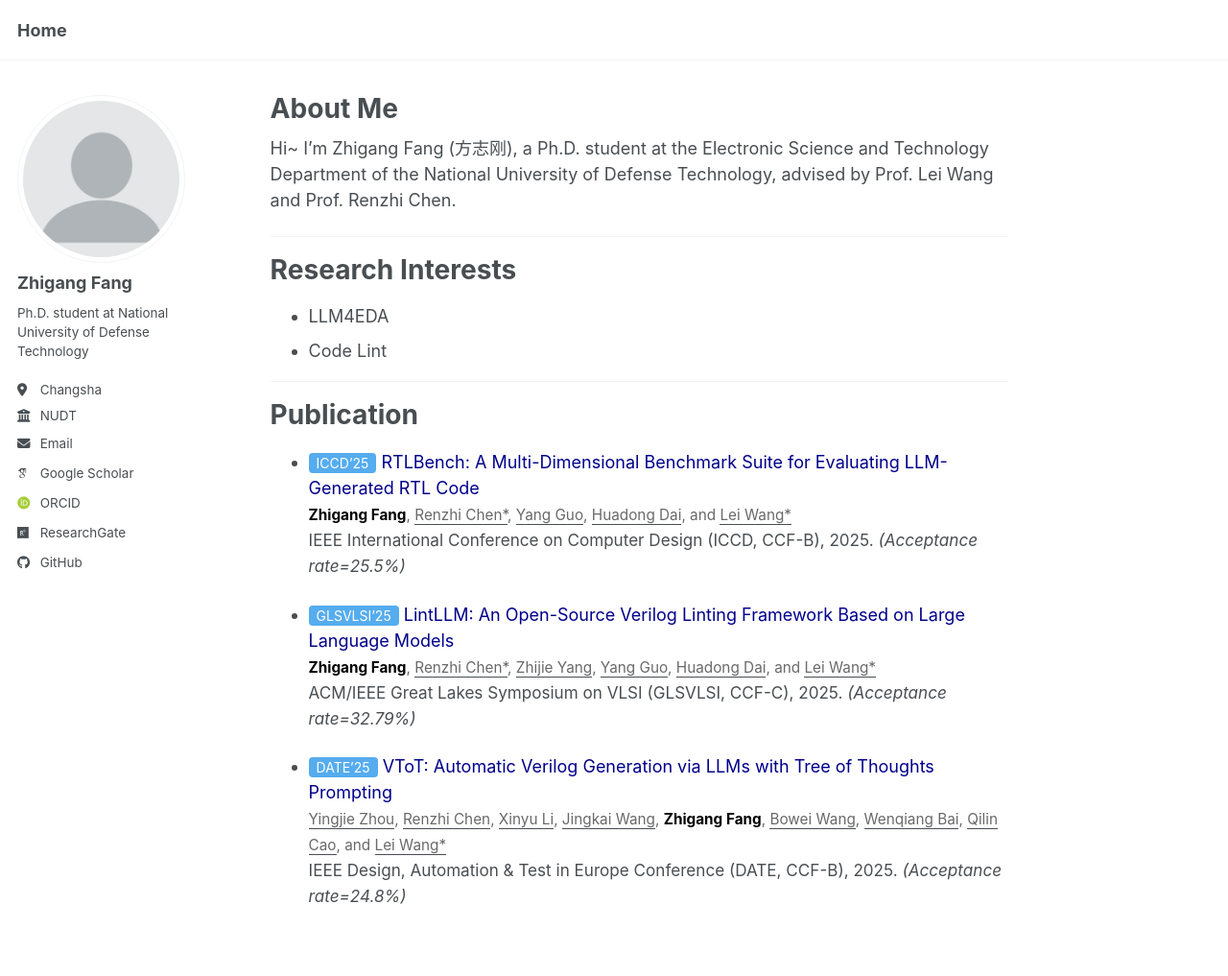
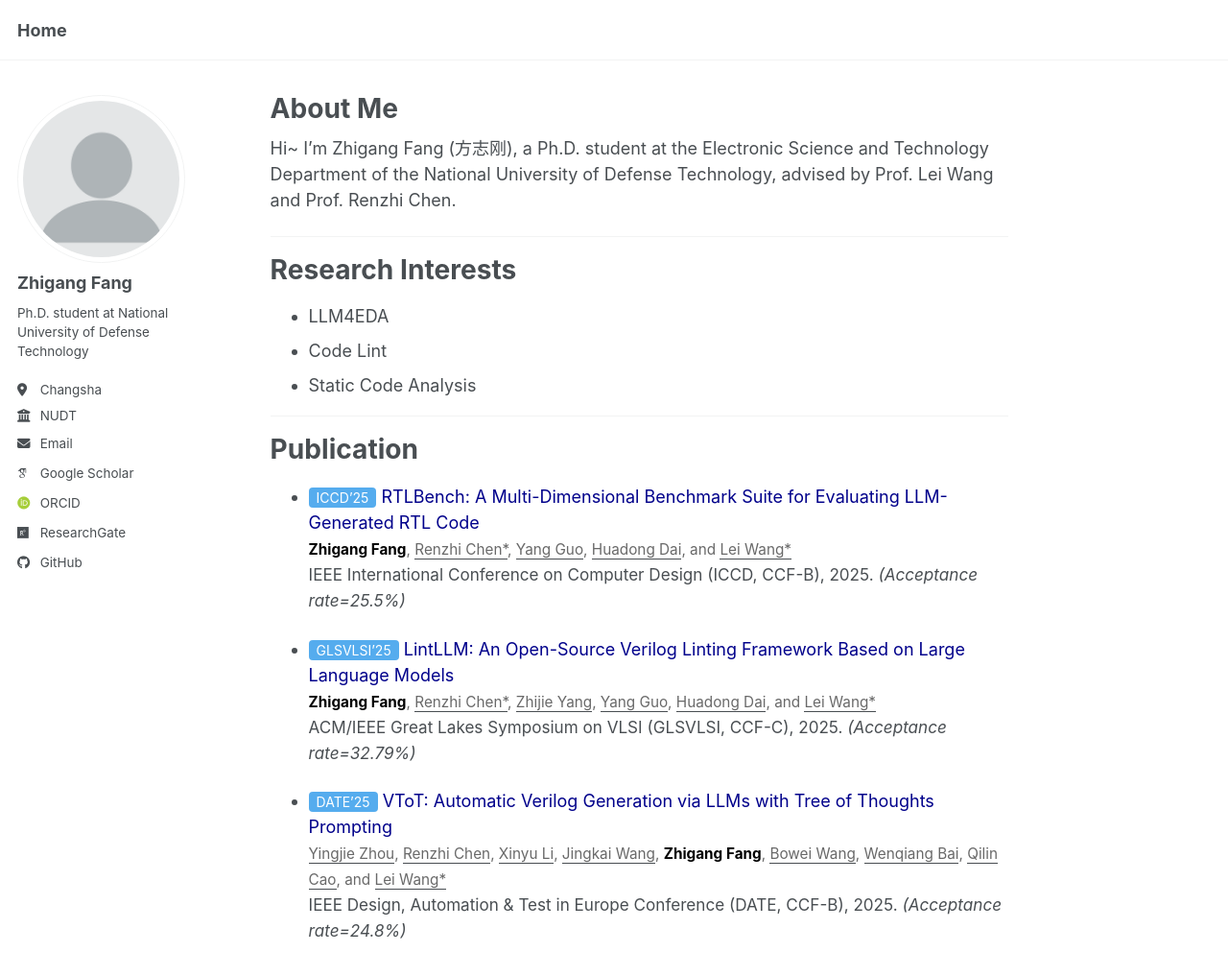
Before and after one commit to fangzhigang32/fangzhigang32.github.io, a Jekyll site: the page built from _pages/about.md, in a window 1280 px wide and 1033 px high. Shown: the top 1017 px of the window at 96% size. Built offline with Jekyll 4.4.1, drawn with Linux system fonts in a browser that asks for light colours; some web fonts are replaced; a script bundle is joined from its source files by our own code; library files that are not in the unit come from our copies.

Commit message:
Add 'Static Code Analysis' to research interests

```diff
--- a/_pages/about.md
+++ b/_pages/about.md
@@ -14,6 +14,7 @@ Research Interests
 ======
 * LLM4EDA
 * Code Lint
+* Static Code Analysis
 <hr/>
 
 Publication
```
